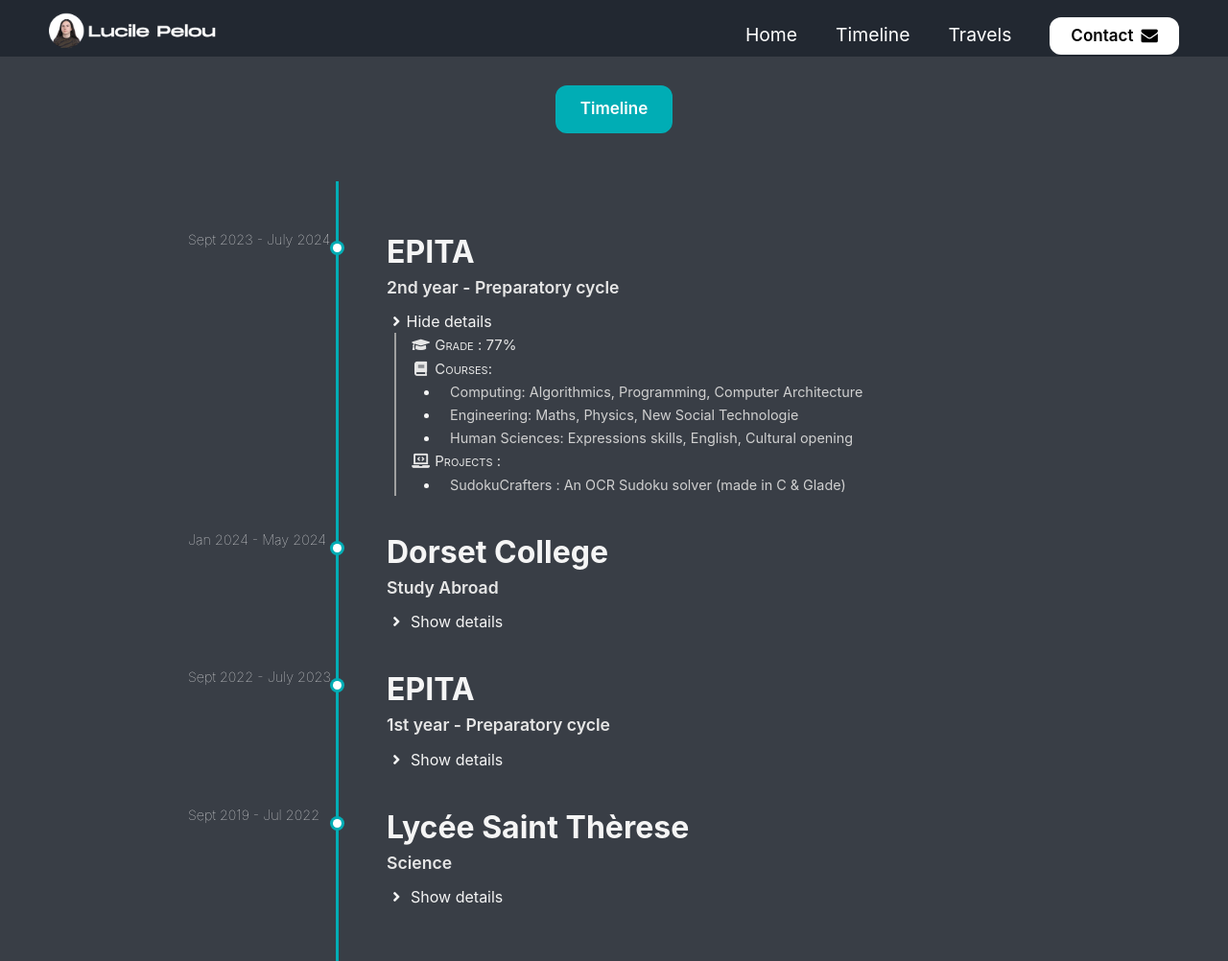
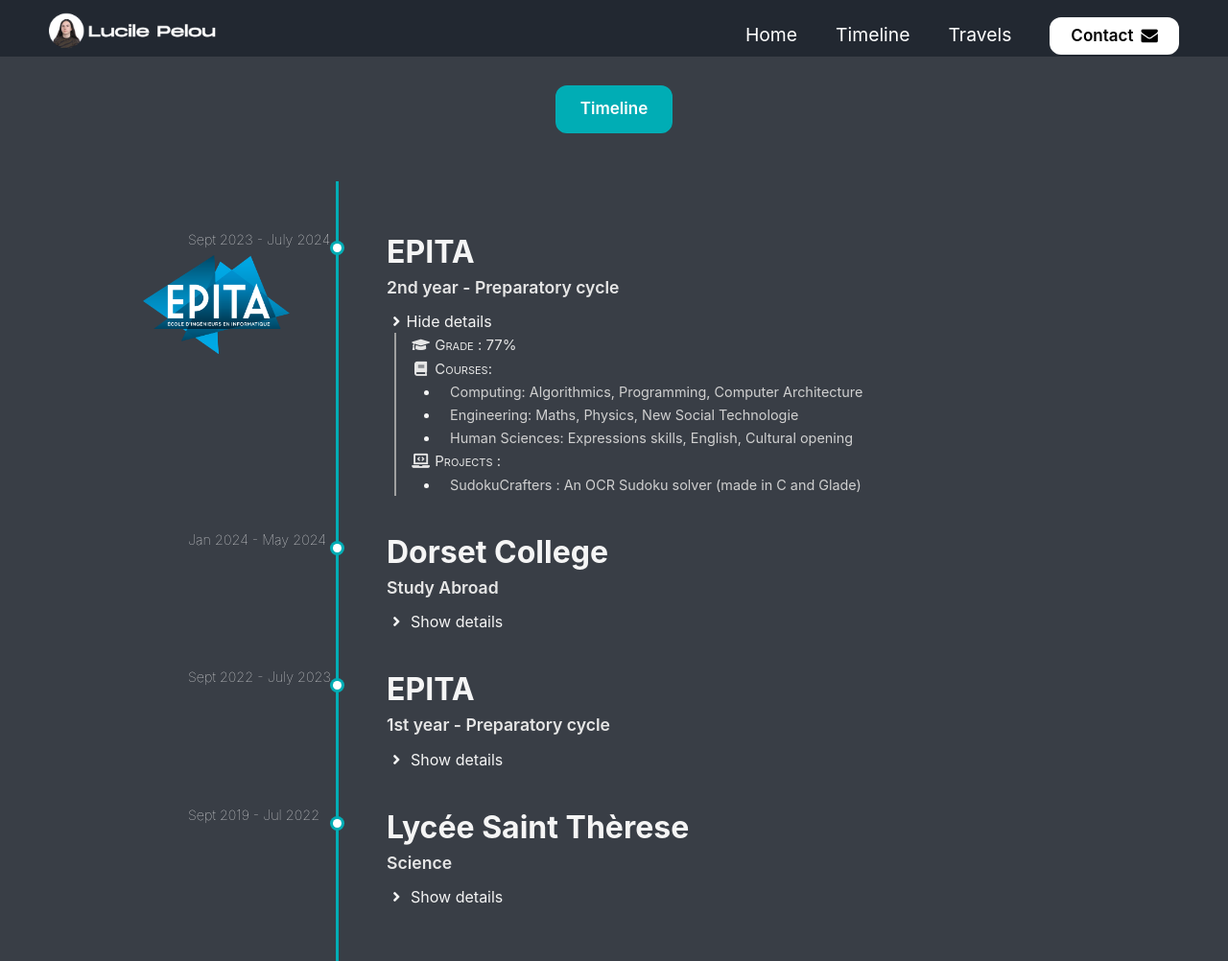
Before and after one commit to Clarisse78/Lexia, a plain HTML site: page timeline_min.html in a window 1280 px wide. Shown: the top 1002 px of the page at 96% size. Drawn offline with Linux system fonts and the light colour scheme.

Commit message:
Logo Timeline

```diff
--- a/assets/css/timeline_min.css
+++ b/assets/css/timeline_min.css
@@ -121,7 +121,7 @@
 
 @media (min-width: 768px) {
 
-  .timeline .event>a {
+  .timeline .event>a:not(.a-img) {
     position: absolute;
     top: 0;
     left: -180px;
@@ -304,3 +304,27 @@
 h3{
   color: #e6e6e6;
 }
+
+
+.img-badge {
+  display: inline-block;
+  padding: .25em .4em;
+    padding-right: 0.4em;
+    padding-left: 0.4em;
+  font-size: 65%;
+  line-height: 1;
+  white-space: nowrap;
+  vertical-align: baseline;
+  border-radius: .25rem;
+  text-decoration: none;
+  width: 20%;
+  padding-top: 2px;
+  text-align: center;
+}
+
+.a-img {
+	position: absolute;
+	top: 0;
+	left: -258px;
+	top: 25px;
+}
--- a/timeline_min.html
+++ b/timeline_min.html
@@ -13,7 +13,7 @@
     <link href="https://fonts.googleapis.com/icon?family=Material+Icons" rel="stylesheet">
 
 </head>
-<body>
+<body >
 
     <nav class="theme-dark"><div class="container-menu">
         <a href="#" class="brand">
@@ -59,11 +59,12 @@
                                 </ul>
                             <a class="sub-title-list"><i class="fas fa-laptop-code fa-fw list-icon"></i>Projects :</a>
                             <ul class="sub-sub-list">
-                                <li><a>SudokuCrafters : An OCR Sudoku solver (made in C & Glade)</a></li>
+                                <li><a>SudokuCrafters : An OCR Sudoku solver (made in C and Glade)</a></li>
                             </ul>
                         </ul>
                     </li>
                 </ul>
+                <a class="a-img"><img class="img-badge" src="assets/img/logo_epita.png"></a>
             </li>
             <li class="event" data-date="Jan 2024 - May 2024">
                 <h1>Dorset College</h1>
```
Also changed, not shown: index.html (+1 -1 lines), assets/css/global.css (line endings or trailing spaces), assets/img/logo_epita.png (added).
